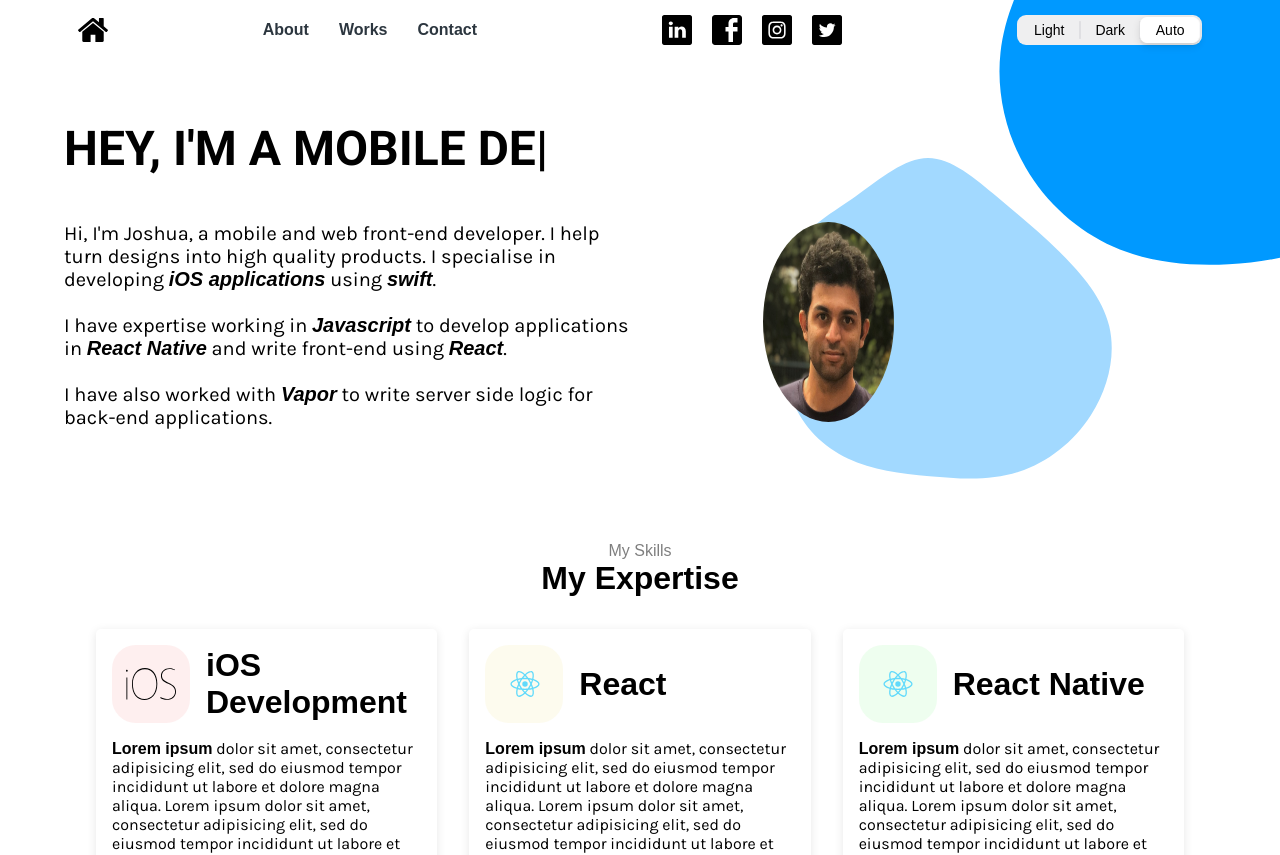
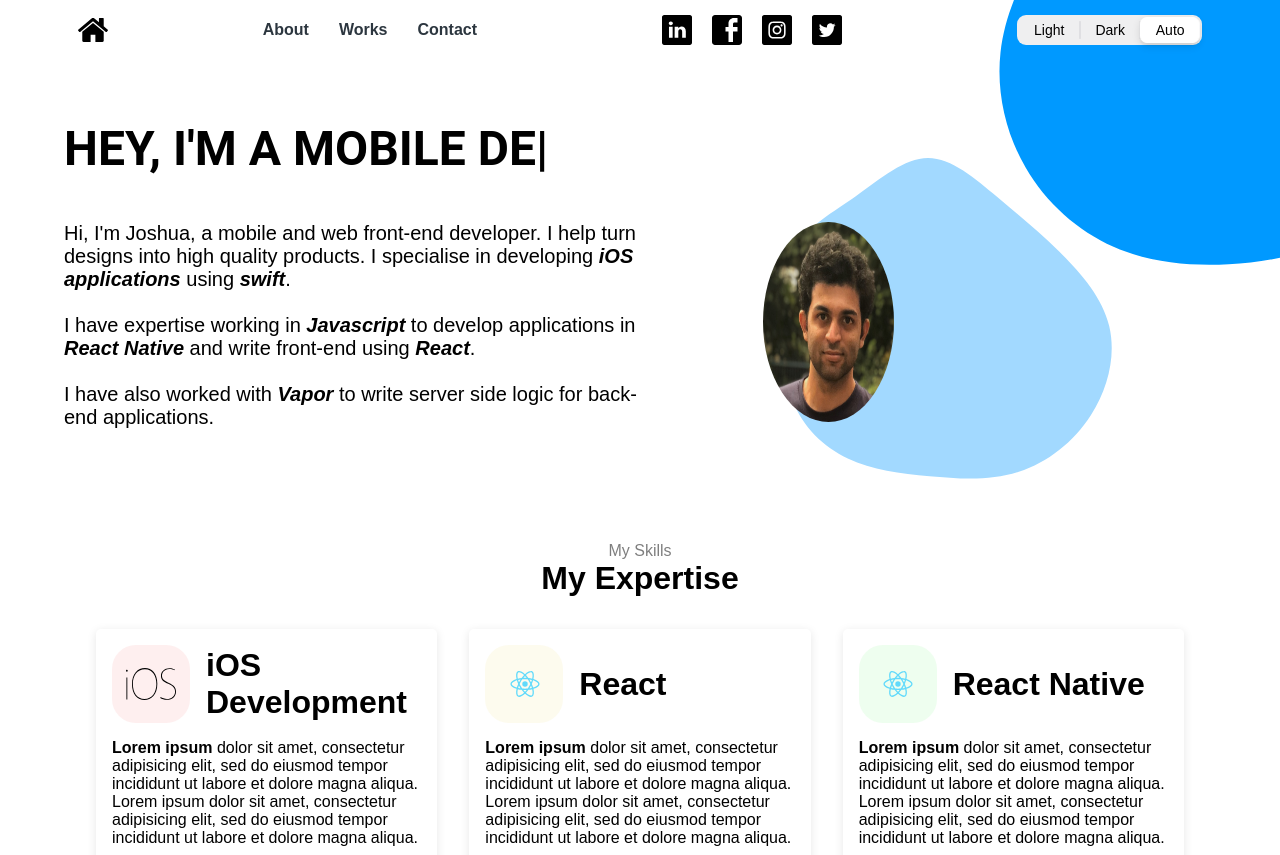
Before and after one commit to joshuacardozo1994/personal-website, a Next.js app: page / in a window 1280 px wide. Shown: the top 855 px of the page. Built offline with nearby package versions, Linux system fonts and the light colour scheme.

Commit message:
font is now preloaded

```diff
--- a/pages/_app.js
+++ b/pages/_app.js
@@ -21,7 +21,19 @@ function MyApp({ Component, pageProps }) {
         <link rel="icon" type="image/svg+xml" href="/favicon.svg" />
         <link rel="shortcut icon" href="/favicon.ico" type="image/x-icon" />
         <link rel="alternate icon" href="/favicon.ico" type="image/x-icon" />
-        <link href="https://fonts.googleapis.com/css2?family=Karla&family=Roboto:wght@700&display=swap" rel="stylesheet" />
+        <link
+          rel="preload"
+          href="https://fonts.googleapis.com/css2?family=Karla&family=Roboto:wght@700&display=swap"
+          as="style"
+          onload="this.onload=null;this.rel='stylesheet'"
+        />
+        <noscript>
+          <link
+            href="https://fonts.googleapis.com/css2?family=Karla&family=Roboto:wght@700&display=swap"
+            rel="stylesheet"
+            type="text/css"
+          />
+        </noscript>
       </Head>
       <Header />
       <Component {...pageProps}/>
```
